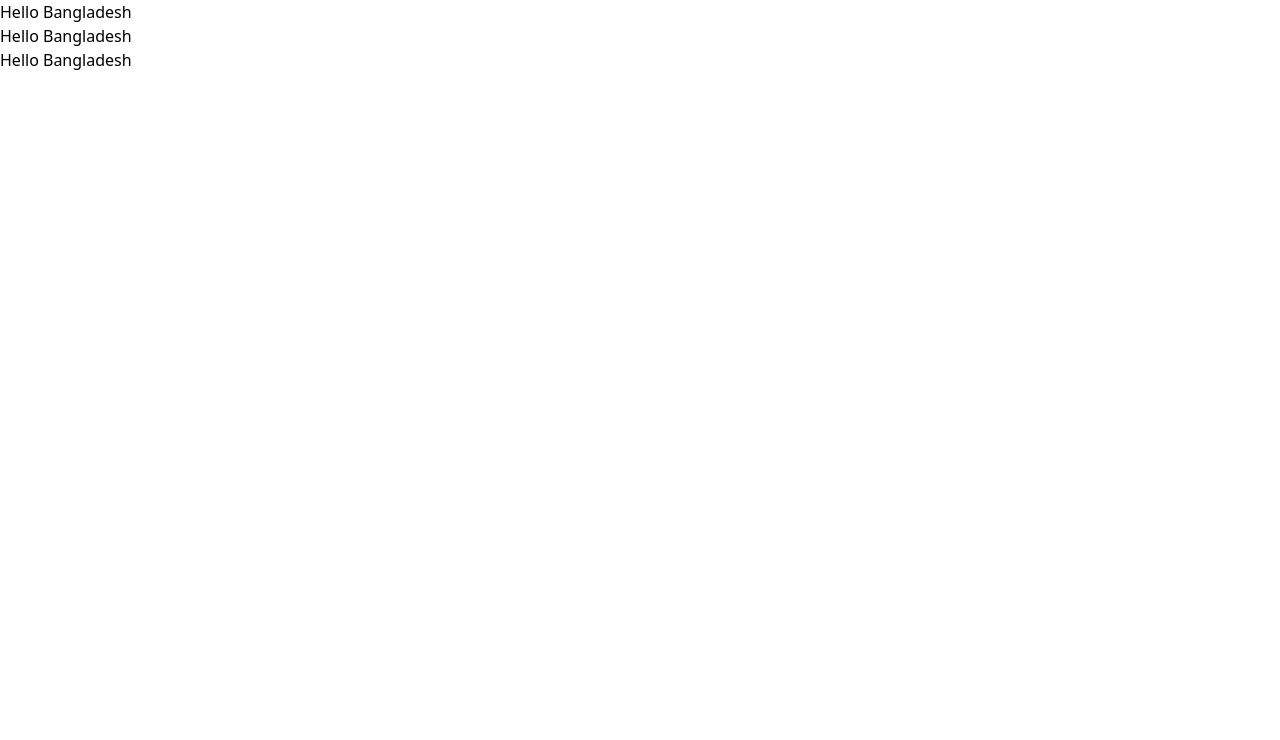
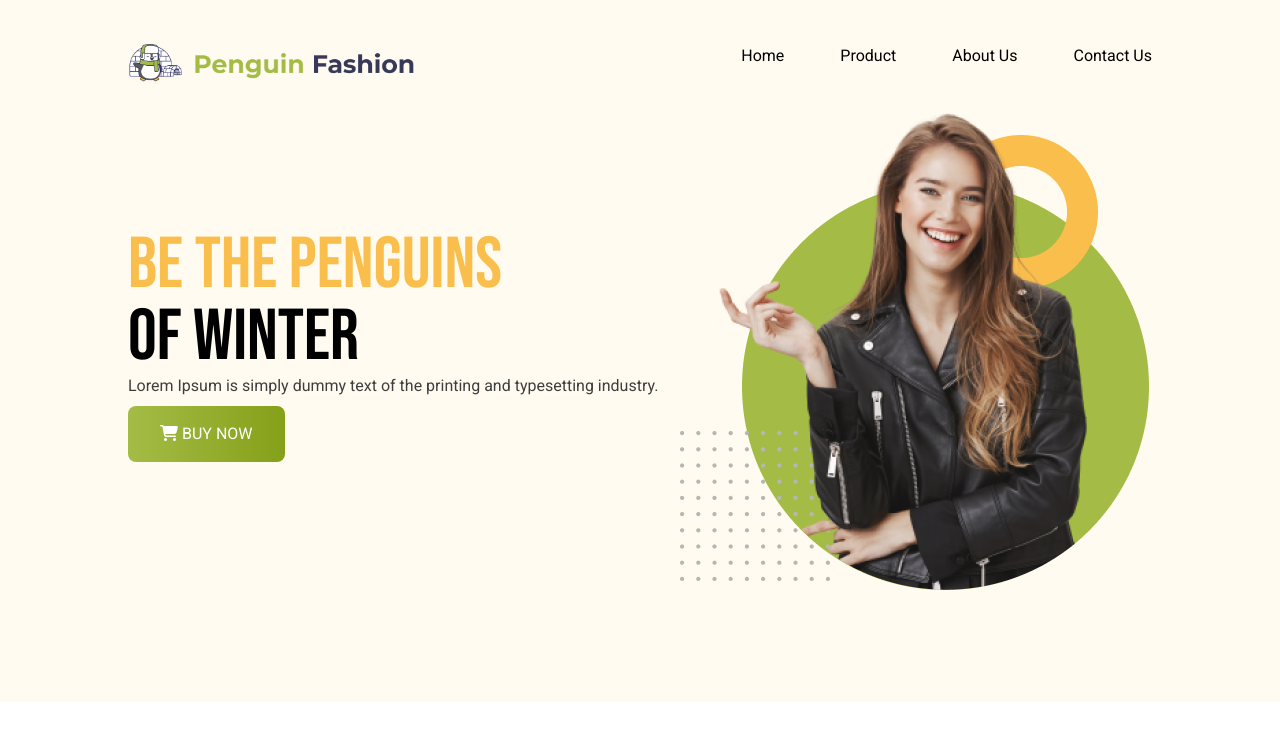
Before and after one commit to MizanRbf/penguin-fashion, a plain HTML site: page index.html in a window 1280 px wide. Drawn offline with nearby package versions, Linux system fonts and the light colour scheme.

Commit message:
nav and banner done

```diff
--- a/index.html
+++ b/index.html
@@ -5,10 +5,70 @@
   <meta name="viewport" content="width=device-width, initial-scale=1.0">
   <title>Penguin Fashion</title>
   <script src="https://cdn.tailwindcss.com"></script>
+  <link rel="stylesheet" href="https://cdnjs.cloudflare.com/ajax/libs/font-awesome/6.7.2/css/all.min.css" integrity="sha512-Evv84Mr4kqVGRNSgIGL/F/aIDqQb7xQ2vcrdIwxfjThSH8CSR7PBEakCr51Ck+w+/U6swU2Im1vVX0SVk9ABhg==" crossorigin="anonymous" referrerpolicy="no-referrer" />
+  <style>
+    @import url('https://fonts.googleapis.com/css2?family=Roboto:ital,wght@0,100..900;1,100..900&display=swap');
+@import url('https://fonts.googleapis.com/css2?family=Bebas+Neue&display=swap');
+
+  .roboto-font {
+  font-family: "Roboto", serif;
+  font-optical-sizing: auto;
+  font-weight: 400px;
+  font-style: normal;
+  font-variation-settings:
+    "wdth" 100;
+  }
+    .bebas-neue {
+  font-family: "Bebas Neue", serif;
+  font-weight: 400;
+  font-style: normal;
+}
+ </style>
 </head>
-<body>
-  <h1 class="">Hello Bangladesh</h1>
-  <h2>Hello Bangladesh</h2>
-  <h3>Hello Bangladesh</h3>
+<body class="max-w-screen-2xl my-0 mx-auto box-border roboto-font">
+
+  <!-- Header Start -->
+  <header class=" px-32 pt-11 pb-28 bg-[#FFFBF0]">
+
+    <!-- Nav Start -->
+    <nav class="flex justify-between">
+     <div>
+      <img class="max-w-72" src="icons/logo.png" alt="">
+     </div>
+     <ul class="flex gap-14">
+      <li class="list-none"><a class="no-underline" href="">Home</a></li>
+      <li class="list-none"><a class="no-underline" href="">Product</a></li>
+      <li class="list-none"><a class="no-underline" href="">About Us</a></li>
+      <li class="list-none"><a class="no-underline" href="">Contact Us</a></li>
+     </ul>
+    </nav>
+
+   <!-- Banner Start -->
+    <banner class="flex items-center justify-between pt-5">
+      <div class="">
+         <h1 class="text-7xl uppercase bebas-neue"><span class="text-[#FABE4C]">Be the Penguins</span>
+          <br>
+          of Winter</h1>
+          <p class="text-[#3E3E3E]">Lorem Ipsum is simply dummy text of the printing
+            and typesetting industry.</p>
+            <button class="bg-gradient-to-r from-[#A4BC46] to-[#85A019] text-[#FFFFFF] py-4 px-8 rounded-lg mt-2"><i class="fa-solid fa-cart-shopping"></i> BUY NOW</button>
+      </div>
+      <div class="">
+        <img src="images/model.png" alt="">
+      </div>
+    </banner>
+  </header>
+
+  <!-- Main Start -->
+  <main class="px-32">
+    <section>
+
+    </section>
+  </main>
+
+  <!-- Footer Start -->
+  <footer class="px-32">
+
+  </footer>
 </body>
 </html>
```
